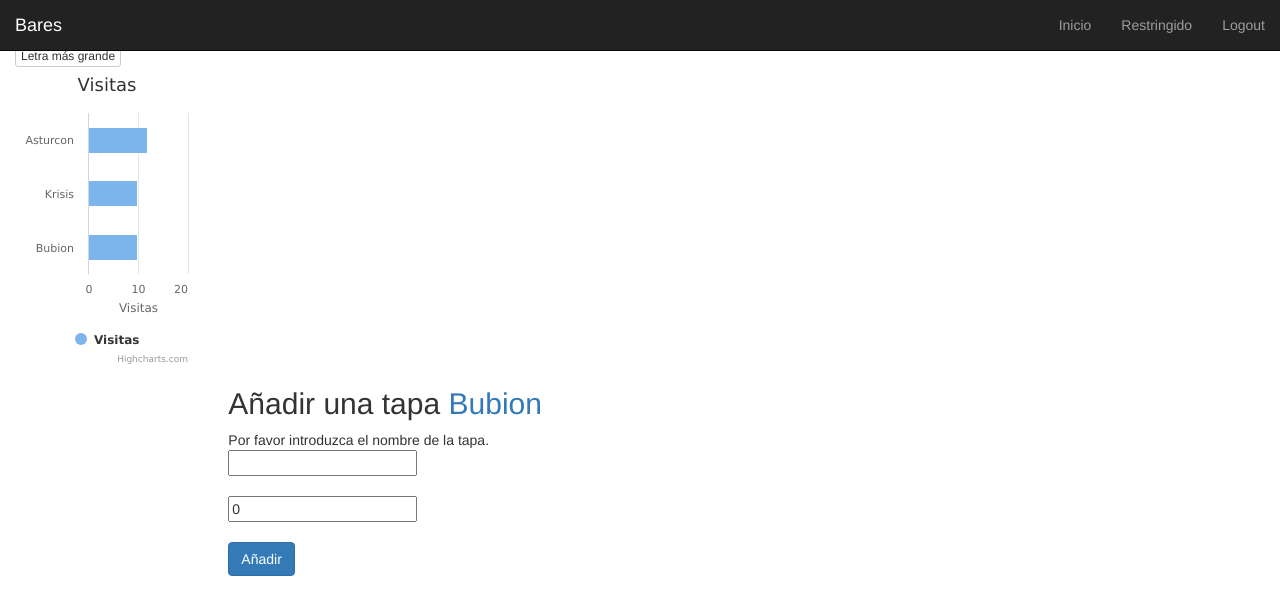
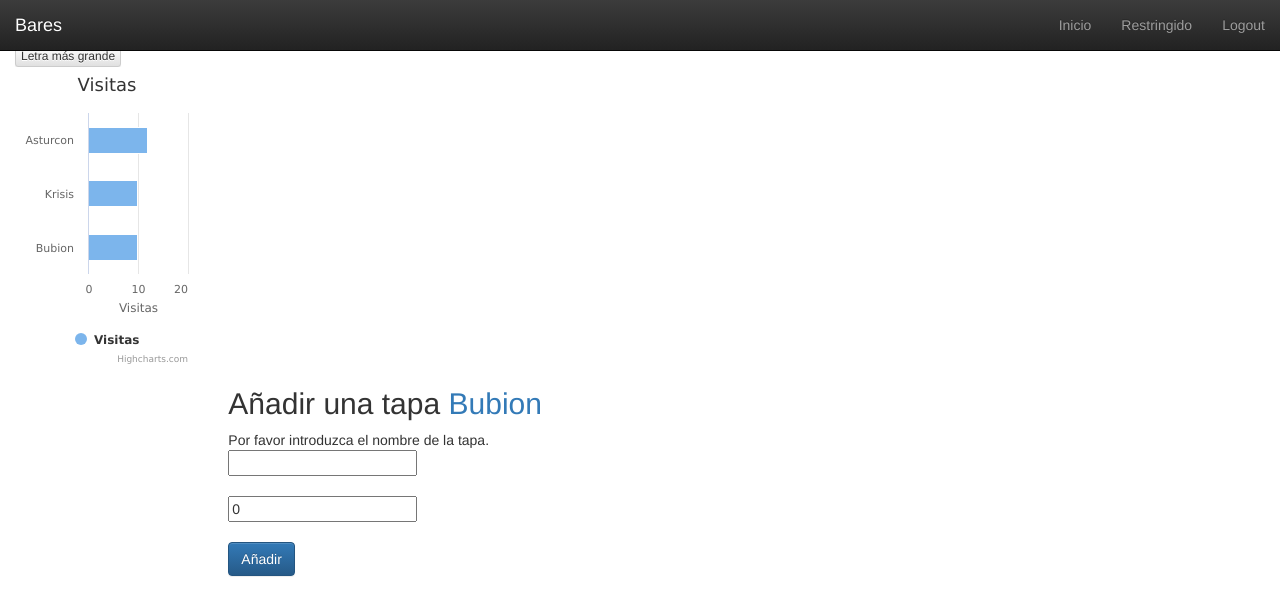
Before and after one commit to Lynares/dai_django_project, a Django app: page /bares/bar/bubion/add_tapas/ in a window 1280 px wide. Shown: the top 616 px of the page. Run offline with Django 3.2, Linux system fonts and the light colour scheme; a user stored in the database is signed in; data comes from the database, SQL or seed files in the repository; some libraries are stand-ins or nearby versions.

Commit message:
resolviendo error css

```diff
--- a/templates/base.html
+++ b/templates/base.html
@@ -13,7 +13,14 @@
     <!--<link href="http://getbootstrap.com/dist/css/bootstrap.min.css" rel="stylesheet">
     <link href="http://getbootstrap.com/examples/dashboard/dashboard.css" rel="stylesheet">-
     <link href="https://maxcdn.bootstrapcdn.com/bootstrap/3.3.6/css/bootstrap.min.css" rel="stylesheet" type="text/css">-->
-    <link href="https://maxcdn.bootstrapcdn.com/bootstrap/3.3.6/css/bootstrap.min.css" rel="stylesheet" integrity="sha256-7s5uDGW3AHqw6xtJmNNtr+OBRJUlgkNJEo78P4b0yRw= sha512-nNo+yCHEyn0smMxSswnf/OnX6/KwJuZTlNZBjauKhTK0c+zT+q5JOCx0UFhXQ6rJR9jg6Es8gPuD2uZcYDLqSw==" crossorigin="anonymous">
+    <link rel="stylesheet" href="https://maxcdn.bootstrapcdn.com/bootstrap/3.3.6/css/bootstrap.min.css" integrity="sha384-1q8mTJOASx8j1Au+a5WDVnPi2lkFfwwEAa8hDDdjZlpLegxhjVME1fgjWPGmkzs7" crossorigin="anonymous">
+
+<!-- Optional theme -->
+<link rel="stylesheet" href="https://maxcdn.bootstrapcdn.com/bootstrap/3.3.6/css/bootstrap-theme.min.css" integrity="sha384-fLW2N01lMqjakBkx3l/M9EahuwpSfeNvV63J5ezn3uZzapT0u7EYsXMjQV+0En5r" crossorigin="anonymous">
+
+<!-- Latest compiled and minified JavaScript -->
+<script src="https://maxcdn.bootstrapcdn.com/bootstrap/3.3.6/js/bootstrap.min.js" integrity="sha384-0mSbJDEHialfmuBBQP6A4Qrprq5OVfW37PRR3j5ELqxss1yVqOtnepnHVP9aJ7xS" crossorigin="anonymous"></script>
+  </head>
     <!-- Añadimos jquery y highcharts -->
     <script src="http://code.jquery.com/jquery-latest.js"></script>
     <script src="http://code.highcharts.com/highcharts.js"></script>
```
